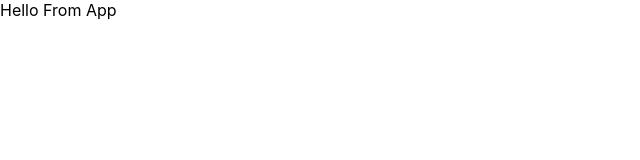
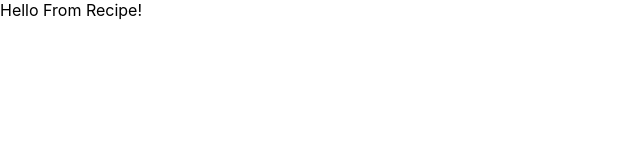
Before and after one commit to davidsjg/DMD-Recipes-App, a React (Create React App) app in the folder client/: page /recipe in a window 1280 px wide. Shown: the top 160 px of the page, without its empty margins (0-640 px from the left). Built offline with nearby package versions, Linux system fonts and the light colour scheme.

Commit message:
BrowserRouter up and running, Pages and Recipe pages navigating properly

```diff
--- a/client/src/App.js
+++ b/client/src/App.js
@@ -1,7 +1,22 @@
 import "./App.css";
+import { BrowserRouter as Router, Switch, Route } from "react-router-dom";
+import React from "react";
+import Home from "./pages/Home/Home";
+import Recipe from "./pages/Recipe/Recipe";
 
 function App() {
-  return <>Hello From App</>;
+  return (
+    <Router>
+      <Switch>
+        <Route exact path={["/", "/home"]}>
+          <Home />
+        </Route>
+        <Route exact path={"/recipe"}>
+          <Recipe />
+        </Route>
+      </Switch>
+    </Router>
+  );
 }
 
 export default App;
--- /dev/null
+++ b/client/src/pages/Home/Home.js
@@ -0,0 +1,5 @@
+import React from "react";
+
+export default function Home() {
+  return <>Hello From Home!</>;
+}
--- /dev/null
+++ b/client/src/pages/Recipe/Recipe.js
@@ -0,0 +1,5 @@
+import React from "react";
+
+export default function Recipe() {
+  return <>Hello From Recipe!</>;
+}
```
